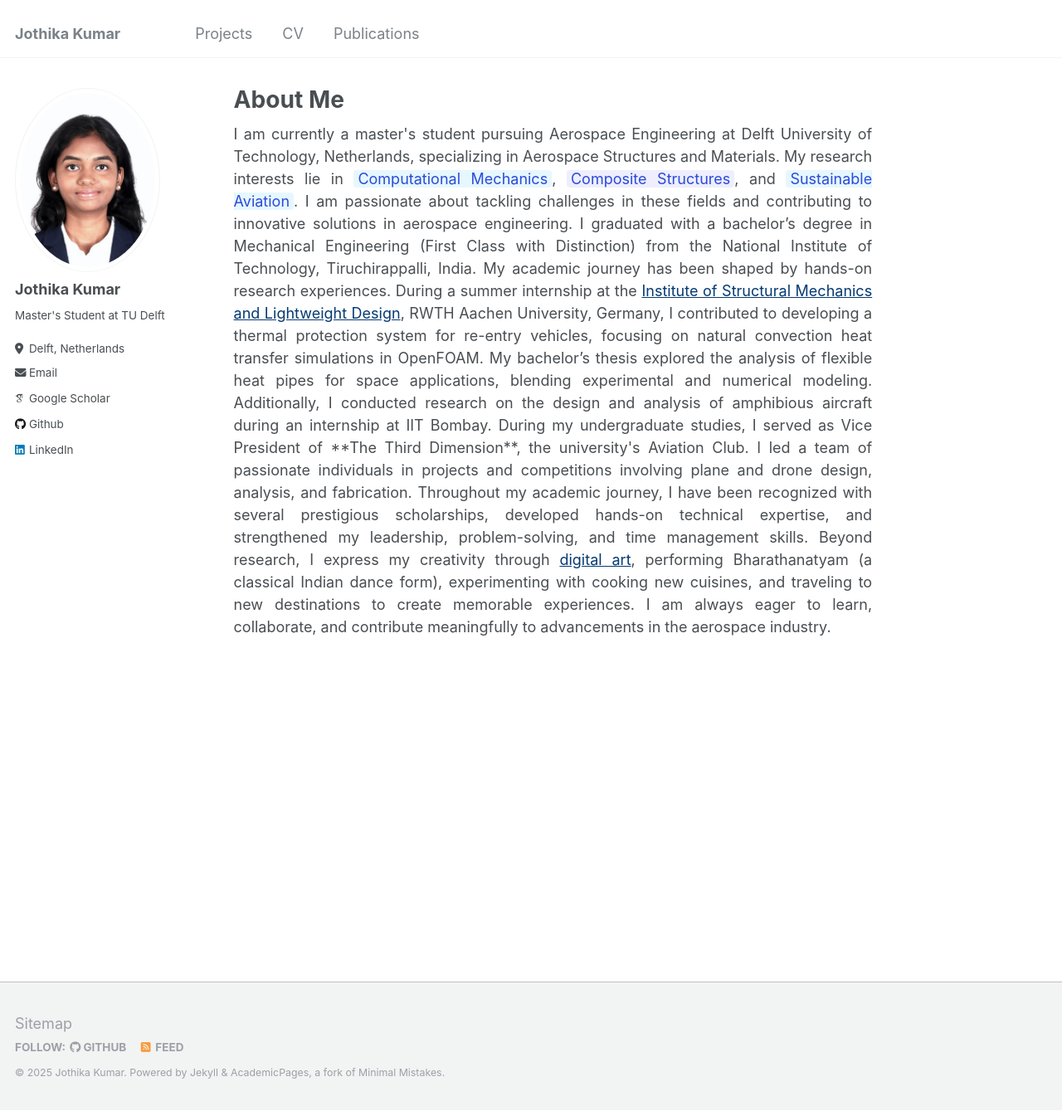
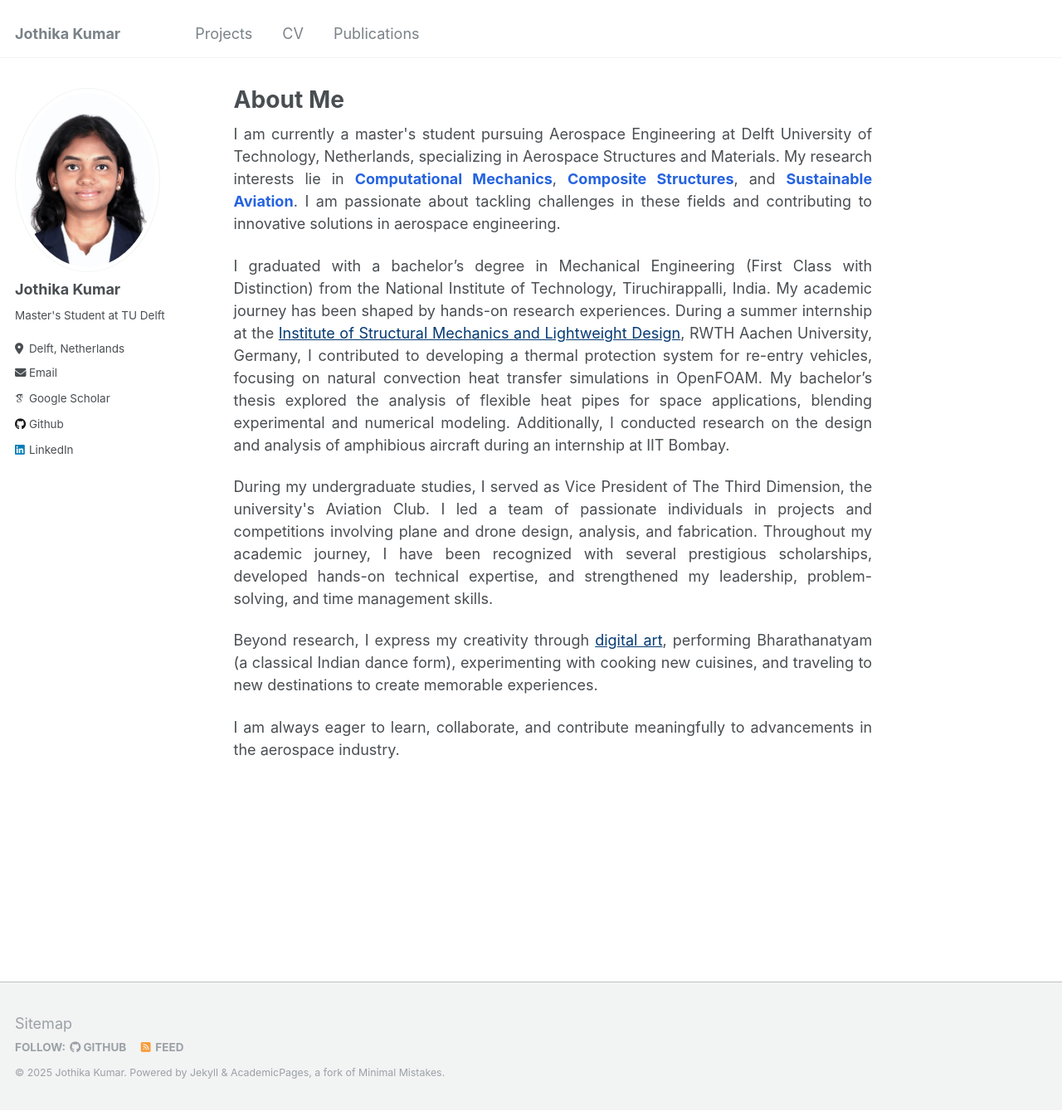
Before and after one commit to jothikak05/jothikak05.github.io, a Jekyll site: the page built from _pages/about.md, in a window 1280 px wide and 1339 px high. Shown: the whole window at 83% size. Built offline with Jekyll 4.4.1, drawn with Linux system fonts in a browser that asks for light colours; some web fonts are replaced.

Commit message:
color update

```diff
--- a/_pages/about.md
+++ b/_pages/about.md
@@ -8,13 +8,23 @@ redirect_from:
 ---
 
 <div style="text-align: justify;">
-I am currently a master's student pursuing Aerospace Engineering at Delft University of Technology, Netherlands, specializing in Aerospace Structures and Materials. My research interests lie in <span style="background-color: #e6f7ff; color: rgb(43, 75, 216); padding: 0 5px; border-radius: 4px;">Computational Mechanics</span>, <span style="background-color: rgb(238, 238, 255); color: rgb(43, 75, 216); padding: 0 5px; border-radius: 4px;">Composite Structures</span>, and <span style="background-color: #e6f7ff; color: rgb(43, 75, 216); padding: 0 5px; border-radius: 4px;">Sustainable Aviation</span>. I am passionate about tackling challenges in these fields and contributing to innovative solutions in aerospace engineering.
+  <p>
+    I am currently a master's student pursuing Aerospace Engineering at Delft University of Technology, Netherlands, specializing in Aerospace Structures and Materials. My research interests lie in <span style="color: rgb(37, 99, 224); font-weight: bold;">Computational Mechanics</span>, <span style="color: rgb(37, 99, 224); font-weight: bold;">Composite Structures</span>, and <span style="color: rgb(37, 99, 224); font-weight: bold;">Sustainable Aviation</span>. I am passionate about tackling challenges in these fields and contributing to innovative solutions in aerospace engineering.
+  </p>
 
-I graduated with a bachelor’s degree in Mechanical Engineering (First Class with Distinction) from the National Institute of Technology, Tiruchirappalli, India. My academic journey has been shaped by hands-on research experiences. During a summer internship at the <a href="https://www.sla.rwth-aachen.de/cms/~fald/institut-fuer-strukturmechanik-und-leichtbau/?lidx=1" style="color: rgb(4, 58, 115);">Institute of Structural Mechanics and Lightweight Design</a>, RWTH Aachen University, Germany, I contributed to developing a thermal protection system for re-entry vehicles, focusing on natural convection heat transfer simulations in OpenFOAM. My bachelor’s thesis explored the analysis of flexible heat pipes for space applications, blending experimental and numerical modeling. Additionally, I conducted research on the design and analysis of amphibious aircraft during an internship at IIT Bombay.
+  <p>
+    I graduated with a bachelor’s degree in Mechanical Engineering (First Class with Distinction) from the National Institute of Technology, Tiruchirappalli, India. My academic journey has been shaped by hands-on research experiences. During a summer internship at the <a href="https://www.sla.rwth-aachen.de/cms/~fald/institut-fuer-strukturmechanik-und-leichtbau/?lidx=1" style="color: rgb(4, 58, 115);">Institute of Structural Mechanics and Lightweight Design</a>, RWTH Aachen University, Germany, I contributed to developing a thermal protection system for re-entry vehicles, focusing on natural convection heat transfer simulations in OpenFOAM. My bachelor’s thesis explored the analysis of flexible heat pipes for space applications, blending experimental and numerical modeling. Additionally, I conducted research on the design and analysis of amphibious aircraft during an internship at IIT Bombay.
+  </p>
 
-During my undergraduate studies, I served as Vice President of **The Third Dimension**, the university's Aviation Club. I led a team of passionate individuals in projects and competitions involving plane and drone design, analysis, and fabrication. Throughout my academic journey, I have been recognized with several prestigious scholarships, developed hands-on technical expertise, and strengthened my leadership, problem-solving, and time management skills.
+  <p>
+    During my undergraduate studies, I served as Vice President of The Third Dimension, the university's Aviation Club. I led a team of passionate individuals in projects and competitions involving plane and drone design, analysis, and fabrication. Throughout my academic journey, I have been recognized with several prestigious scholarships, developed hands-on technical expertise, and strengthened my leadership, problem-solving, and time management skills.
+  </p>
 
-Beyond research, I express my creativity through <a href="https://www.instagram.com/jo_creations_/" style="color: rgb(4, 58, 115);">digital art</a>, performing Bharathanatyam (a classical Indian dance form), experimenting with cooking new cuisines, and traveling to new destinations to create memorable experiences.
+  <p>
+    Beyond research, I express my creativity through <a href="https://www.instagram.com/jo_creations_/" style="color: rgb(4, 58, 115);">digital art</a>, performing Bharathanatyam (a classical Indian dance form), experimenting with cooking new cuisines, and traveling to new destinations to create memorable experiences.
+  </p>
 
-I am always eager to learn, collaborate, and contribute meaningfully to advancements in the aerospace industry.
+  <p>
+    I am always eager to learn, collaborate, and contribute meaningfully to advancements in the aerospace industry.
+  </p>
 </div>
```
